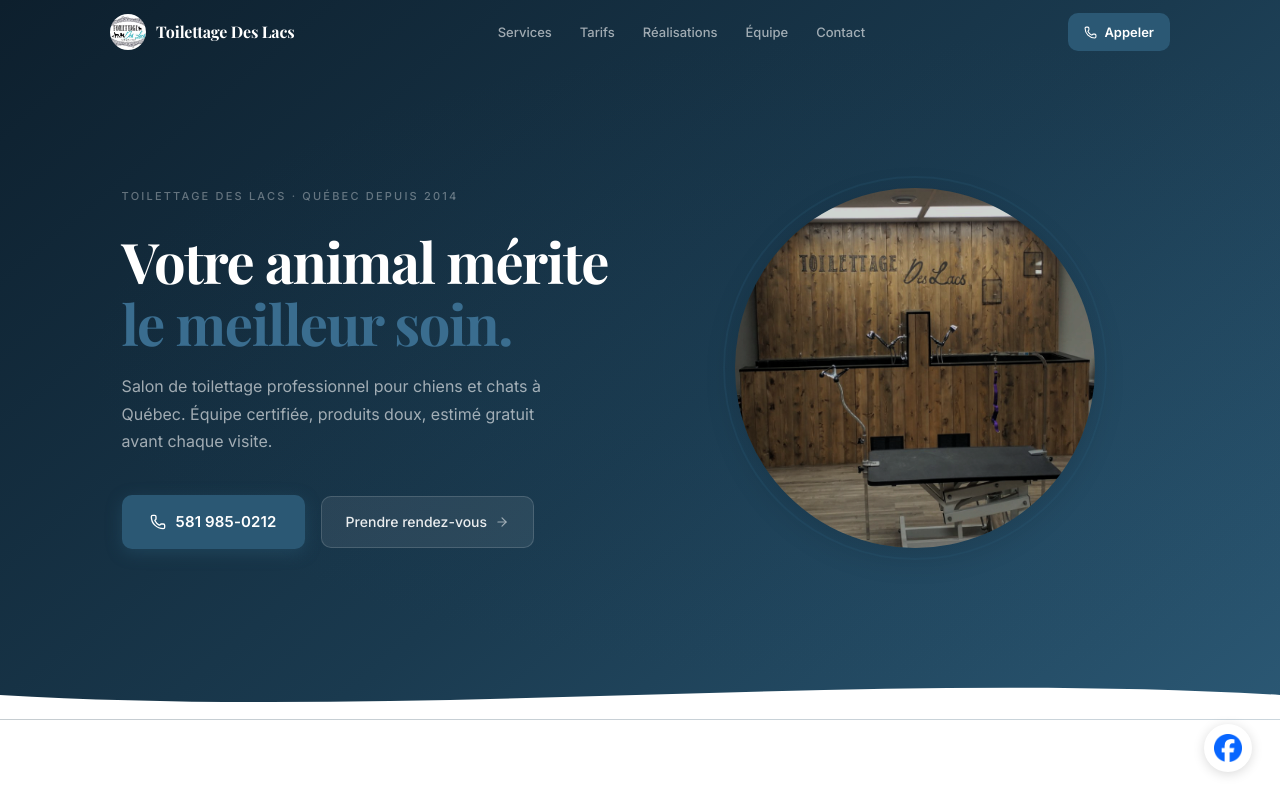
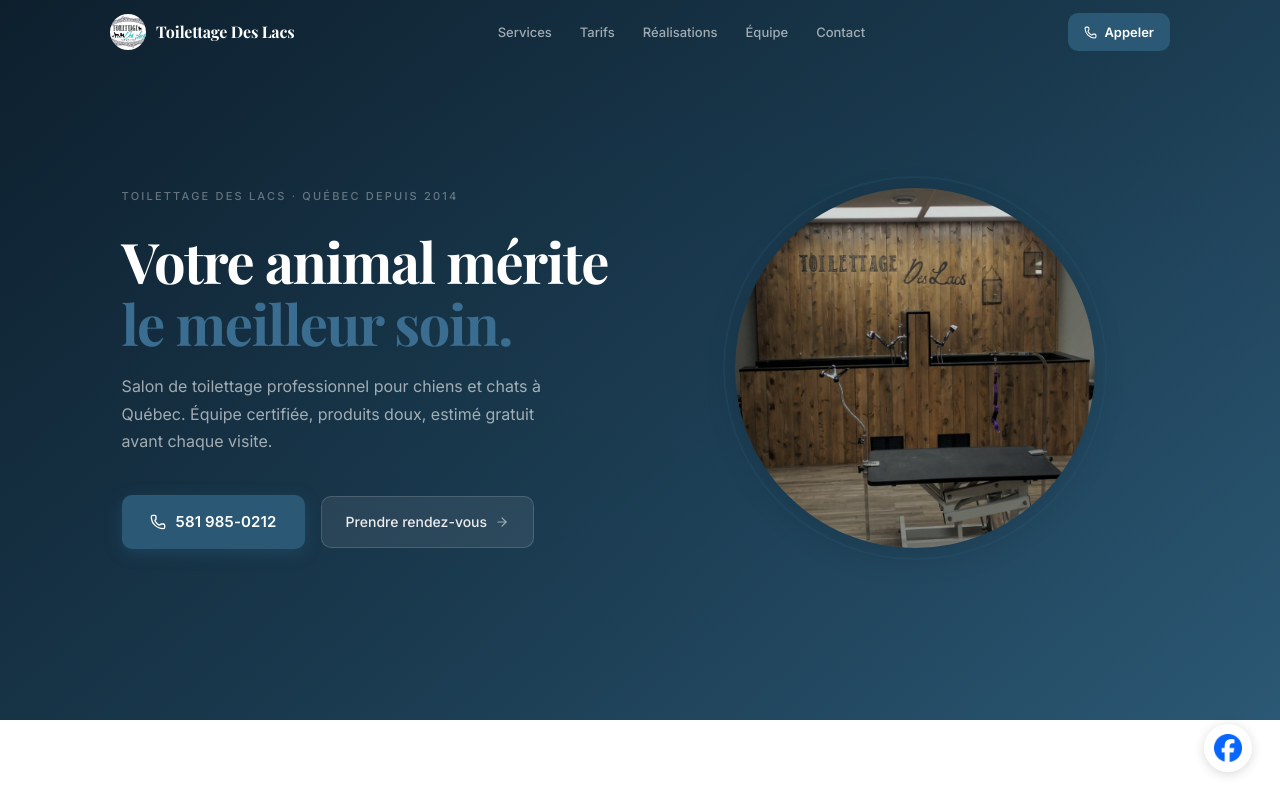
Before and after one commit to lalphadb/toilettage-v5, a React (Vite) app: page / in a window 1280 px wide. Shown: the top 800 px of the page. Built offline with nearby package versions, Linux system fonts and the light colour scheme; a web font is replaced by a local one.

Commit message:
fix: suppression wave SVG Hero (ligne résiduelle)

```diff
--- a/src/components/Hero.tsx
+++ b/src/components/Hero.tsx
@@ -99,12 +99,6 @@
       </div>
     </div>
 
-    {/* Wave */}
-    <div style={{ position: 'absolute', bottom: 0, left: 0, right: 0 }}>
-      <svg viewBox="0 0 1440 56" style={{ width: '100%', display: 'block' }} preserveAspectRatio="none">
-        <path d="M0,28 C480,56 960,0 1440,28 L1440,56 L0,56 Z" fill="#ffffff" />
-      </svg>
-    </div>
   </section>
 )
 
```
